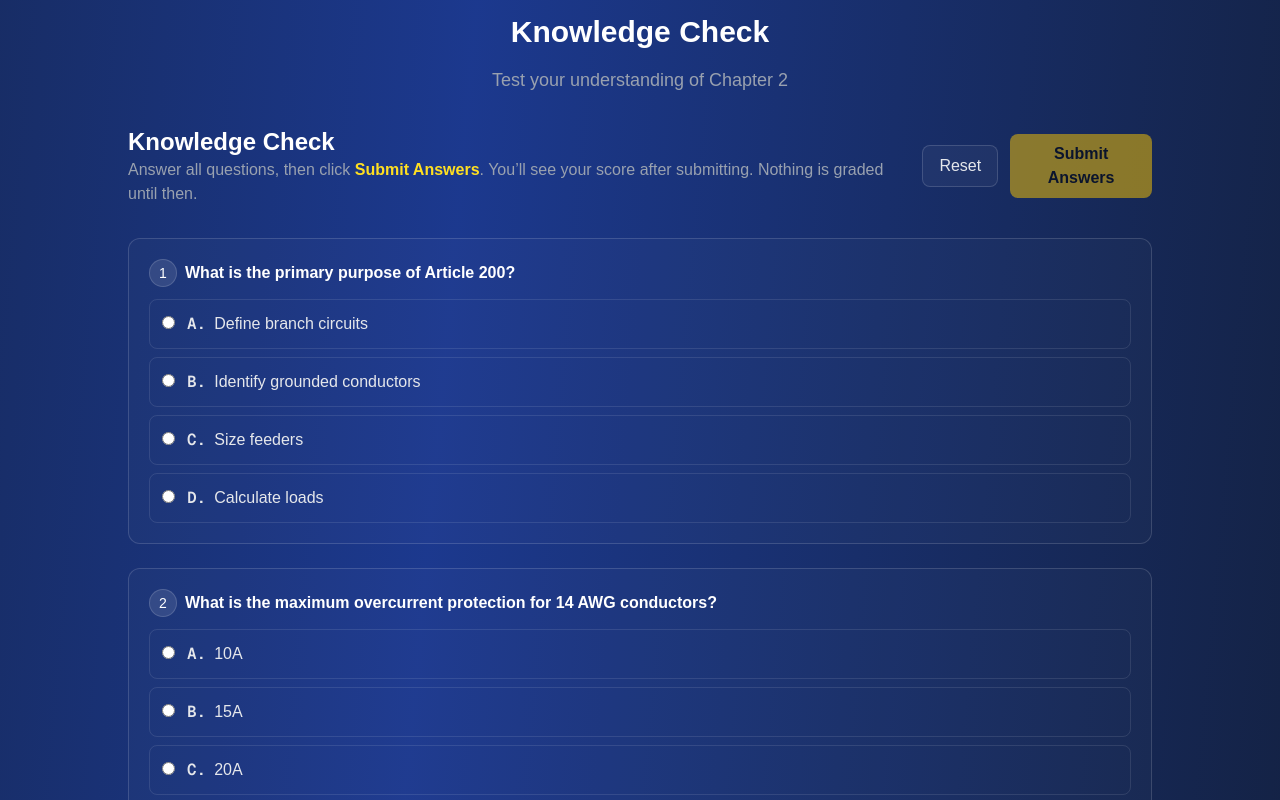
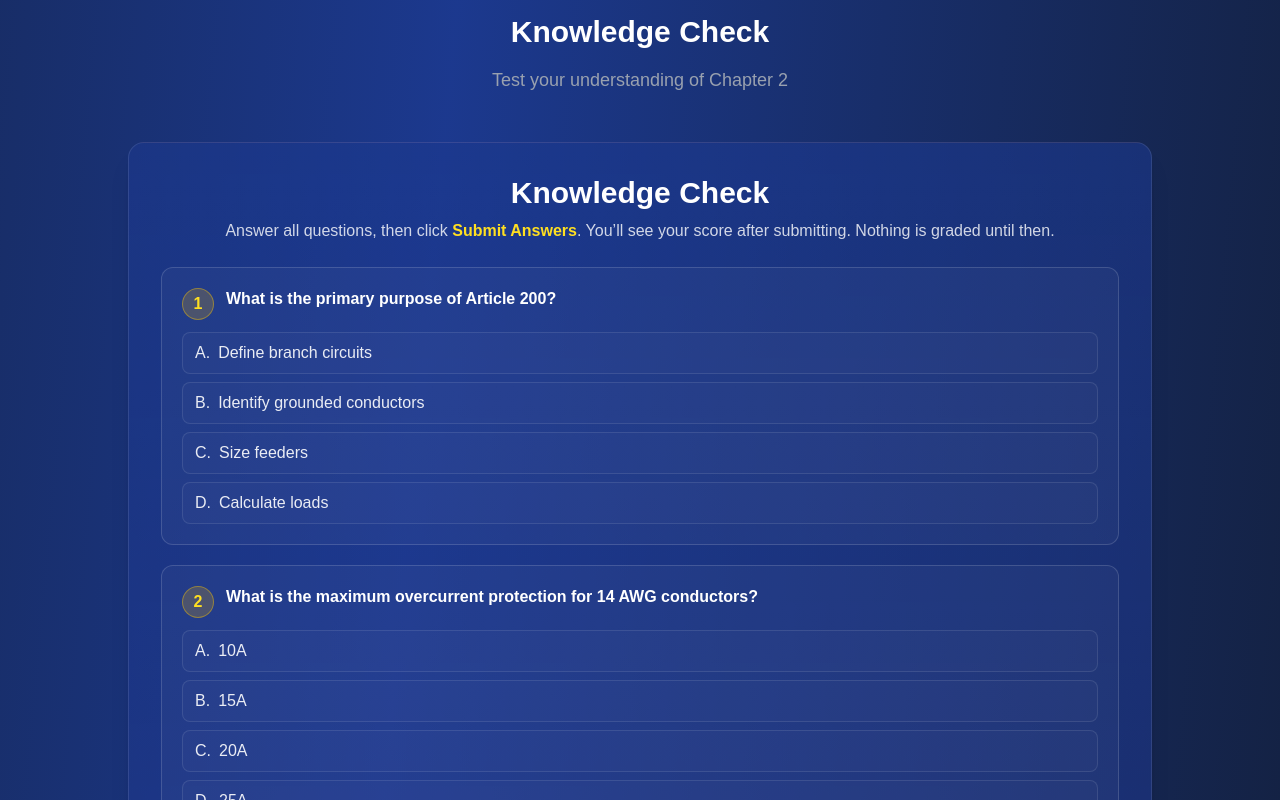
Before and after one commit to tommythorne/ohmwork-guide, a Next.js app: page /modules/module-02 in a window 1280 px wide. Shown: the part 8960-9760 px from the top of the page. Built offline with nearby package versions, Linux system fonts and the light colour scheme.

Commit message:
feat(quiz): move Submit/Reset to bottom only; delay feedback until submit; numbered questions; autosave; pass/fail banner

```diff
--- a/app/components/Quiz.tsx
+++ b/app/components/Quiz.tsx
@@ -6,11 +6,10 @@ import type { QuizChoiceKey, QuizQuestion } from "@/app/types/module";
 
 type Props = {
   questions: QuizQuestion[];
-  storageKeyPrefix?: string; /* default "ohmwork-quiz:" */
+  storageKeyPrefix?: string; // default "ohmwork-quiz:"
 };
 
 const PASS_THRESHOLD = 0.75; // 75%
-
 type AnswersMap = Record<number, QuizChoiceKey | null>;
 
 function pct(n: number, d: number) {
@@ -20,7 +19,10 @@ function pct(n: number, d: number) {
 
 export default function Quiz({ questions, storageKeyPrefix = "ohmwork-quiz:" }: Props) {
   const pathname = usePathname();
-  const storageKey = useMemo(() => `${storageKeyPrefix}${pathname ?? ""}`, [pathname, storageKeyPrefix]);
+  const storageKey = useMemo(
+    () => `${storageKeyPrefix}${pathname ?? ""}`,
+    [pathname, storageKeyPrefix]
+  );
 
   // answers[id] = 'A' | 'B' | 'C' | 'D' | null
   const [answers, setAnswers] = useState<AnswersMap>(() => {
@@ -29,13 +31,12 @@ export default function Quiz({ questions, storageKeyPrefix = "ohmwork-quiz:" }:
       const raw = localStorage.getItem(storageKey);
       if (raw) return JSON.parse(raw) as AnswersMap;
     } catch {}
-    // init with nulls for all
     const init: AnswersMap = {};
     for (const q of questions) init[q.id] = null;
     return init;
   });
 
-  const [submitted, setSubmitted] = useState<boolean>(false);
+  const [submitted, setSubmitted] = useState(false);
   const total = questions.length;
 
   // persist on change
@@ -50,161 +51,161 @@ export default function Quiz({ questions, storageKeyPrefix = "ohmwork-quiz:" }:
     if (!submitted) return { correctCount: 0, percent: 0 };
     let correct = 0;
     for (const q of questions) {
-      const a = answers[q.id];
-      if (a === q.answer) correct++;
+      if (answers[q.id] === q.answer) correct++;
     }
     return { correctCount: correct, percent: pct(correct, total) };
   }, [submitted, answers, questions, total]);
 
-  function onChoose(qid: number, choice: QuizChoiceKey) {
+  function choose(qid: number, choice: QuizChoiceKey) {
     setAnswers((prev) => ({ ...prev, [qid]: choice }));
   }
 
-  function onSubmit(e: React.FormEvent) {
-    e.preventDefault();
-    setSubmitted(true);
+  function resetAll() {
+    const init: AnswersMap = {};
+    for (const q of questions) init[q.id] = null;
+    setAnswers(init);
+    setSubmitted(false);
+    try {
+      localStorage.removeItem(storageKey);
+    } catch {}
   }
 
-  function onReset() {
-    const cleared: AnswersMap = {};
-    for (const q of questions) cleared[q.id] = null;
-    setAnswers(cleared);
-    setSubmitted(false);
+  function onSubmit() {
+    setSubmitted(true);
+    // persist the "submitted" state alongside answers
     try {
-      localStorage.setItem(storageKey, JSON.stringify(cleared));
+      localStorage.setItem(storageKey, JSON.stringify(answers));
     } catch {}
   }
 
   const allAnswered = useMemo(
-    () => questions.every((q) => answers[q.id] !== null),
+    () => questions.every((q) => !!answers[q.id]),
     [questions, answers]
   );
 
   return (
-    <form onSubmit={onSubmit} className="space-y-8">
-      {/* Header / Controls */}
-      <div className="flex flex-col md:flex-row md:items-center md:justify-between gap-4">
-        <div>
-          <h3 className="text-2xl font-bold text-white">Knowledge Check</h3>
-          <p className="text-gray-400">
-            Answer all questions, then click <span className="text-yellow-300 font-semibold">Submit Answers</span>.
+    <section aria-labelledby="quiz-heading" className="mt-12">
+      {/* Header (no buttons at top) */}
+      <div className="rounded-2xl bg-gradient-to-b from-blue-900/60 to-indigo-900/30 border border-white/10 p-6 md:p-8 shadow-xl">
+        <h2 id="quiz-heading" className="text-2xl md:text-3xl font-extrabold text-white text-center">
+          Knowledge Check
+        </h2>
+        <p className="mt-2 text-center text-white/80">
+          Answer all questions, then click <span className="font-semibold text-yellow-300">Submit Answers</span>.
           You’ll see your score after submitting. Nothing is graded until then.
         </p>
+
+        {/* Result banner appears only after submit */}
+        {submitted && (
+          <div
+            className={`mt-6 rounded-xl border p-4 text-center ${
+              percent >= PASS_THRESHOLD * 100
+                ? "bg-emerald-500/10 border-emerald-400/40"
+                : "bg-red-500/10 border-red-400/40"
+            }`}
+            role="status"
+            aria-live="polite"
+          >
+            <p className="text-lg font-semibold text-white">
+              Score: <span className="text-yellow-300">{percent}%</span> ({correctCount}/{total})
+            </p>
+            {percent >= PASS_THRESHOLD * 100 ? (
+              <p className="text-emerald-300 mt-1">Nice work — you passed. 🎉</p>
+            ) : (
+              <p className="text-red-300 mt-1">
+                Score below 75%. Review the material and try again.
+              </p>
+            )}
           </div>
-        <div className="flex items-center gap-3">
-          <button
-            type="button"
-            onClick={onReset}
-            className="px-4 py-2 rounded-lg border border-white/15 bg-white/[0.04] hover:bg-white/[0.08] text-gray-200 transition"
-          >
-            Reset
-          </button>
-          <button
-            type="submit"
-            disabled={!allAnswered}
-            className="px-4 py-2 rounded-lg bg-yellow-400 text-black font-semibold hover:bg-yellow-300 disabled:opacity-50 disabled:cursor-not-allowed transition"
-          >
-            Submit Answers
-          </button>
-        </div>
-      </div>
+        )}
 
         {/* Questions */}
-      <div className="space-y-6">
-        {questions.map((q, idx) => {
-          const selected = answers[q.id];
-          const showResult = submitted; // only after submit
-          const isCorrect = showResult && selected === q.answer;
-          const isIncorrect = showResult && selected !== null && selected !== q.answer;
-
+        <div className="mt-6 space-y-5">
+          {questions.map((q, i) => {
+            const chosen = answers[q.id] ?? null;
+            const showFeedback = submitted; // only after submit
             return (
               <div
                 key={q.id}
-              className={[
-                "rounded-xl border p-5",
-                isCorrect ? "border-green-500/40 bg-green-500/10" : "",
-                isIncorrect ? "border-red-500/40 bg-red-500/10" : "",
-                !showResult ? "border-white/15 bg-white/[0.02]" : "",
-              ].join(" ")}
+                className="rounded-xl border border-white/15 bg-white/[0.03] p-4 md:p-5"
               >
-              <div className="mb-3">
-                <span className="inline-flex items-center justify-center w-7 h-7 rounded-full bg-white/10 border border-white/15 text-sm mr-2">
-                  {idx + 1}
-                </span>
-                <span className="font-semibold text-white">{q.stem}</span>
+                <div className="mb-3 flex items-start gap-3">
+                  <div className="h-8 w-8 shrink-0 rounded-full bg-yellow-500/20 border border-yellow-400/40 flex items-center justify-center text-yellow-300 font-bold">
+                    {i + 1}
+                  </div>
+                  <h3 className="text-white font-semibold leading-snug">{q.stem}</h3>
                 </div>
 
                 <div className="grid gap-2">
                   {q.choices.map((c) => {
-                  const checked = selected === c.key;
-                  // After submit, style the correct choice & the user's selection
-                  const choiceClasses = [
-                    "flex items-start gap-3 rounded-lg border p-3 cursor-pointer transition",
-                    checked ? "border-yellow-400 bg-yellow-400/10" : "border-white/10 hover:border-white/20",
-                  ];
-
-                  // Add grading colors only after submit
-                  if (showResult) {
-                    if (c.key === q.answer) {
-                      choiceClasses.push("border-green-500/60 bg-green-500/10");
-                    } else if (checked && c.key !== q.answer) {
-                      choiceClasses.push("border-red-500/60 bg-red-500/10");
-                    }
-                  }
+                    const isSelected = chosen === c.key;
+                    const isCorrect = c.key === q.answer;
+                    // Only color after submit
+                    const stateClass = showFeedback
+                      ? isCorrect
+                        ? "border-emerald-500/40 bg-emerald-500/10"
+                        : isSelected
+                        ? "border-red-500/40 bg-red-500/10"
+                        : "border-white/10 bg-white/[0.02]"
+                      : isSelected
+                      ? "border-yellow-400/50 bg-yellow-500/10"
+                      : "border-white/10 bg-white/[0.02]";
 
                     return (
-                    <label key={c.key} className={choiceClasses.join(" ")}>
+                      <label
+                        key={c.key}
+                        className={`rounded-lg border px-3 py-2 cursor-pointer transition-colors ${stateClass}`}
+                      >
                         <input
                           type="radio"
                           name={`q-${q.id}`}
                           value={c.key}
-                        checked={checked || false}
-                        onChange={() => onChoose(q.id, c.key)}
-                        className="mt-1"
+                          checked={isSelected || false}
+                          onChange={() => choose(q.id, c.key)}
+                          className="hidden"
+                          aria-label={`Choice ${c.key}`}
                         />
-                      <span className="text-gray-200">
-                        <span className="font-mono font-semibold mr-2">{c.key}.</span>
-                        {c.text}
-                      </span>
+                        <span className="text-white/90 font-medium mr-2">{c.key}.</span>
+                        <span className="text-white/90">{c.text}</span>
                       </label>
                     );
                   })}
                 </div>
 
                 {/* Explanation only after submit */}
-              {showResult && (
-                <div className="mt-3 text-sm text-gray-300">
-                  <span className="font-semibold text-white">Explanation: </span>
-                  {q.why}
-                </div>
+                {showFeedback && (
+                  <p className="mt-3 text-sm text-white/70">
+                    <span className="font-semibold text-white/90">Explanation:</span> {q.why}
+                  </p>
                 )}
               </div>
             );
           })}
         </div>
 
-      {/* Results footer (only after submit) */}
-      {submitted && (
-        <div className="rounded-xl border border-white/15 bg-white/[0.02] p-5">
-          <div className="flex flex-col md:flex-row md:items-center md:justify-between gap-3">
-            <div className="text-gray-200">
-              <span className="font-semibold text-white">Score:</span>{" "}
-              {correctCount} / {total} ({percent}%)
-            </div>
-            <div>
-              {percent >= PASS_THRESHOLD ? (
-                <div className="text-green-400 font-semibold">
-                  Nice work — you passed! 🎉
-                </div>
-              ) : (
-                <div className="text-red-400 font-semibold">
-                  You’re close — review the material and try again. Aim for at least {PASS_THRESHOLD}%.
-                </div>
-              )}
+        {/* Bottom controls ONLY */}
+        <div className="mt-8 flex flex-col sm:flex-row justify-end gap-3">
+          <button
+            type="button"
+            onClick={resetAll}
+            className="px-4 py-2 rounded-lg border border-white/15 bg-white/[0.06] text-white hover:bg-white/[0.1] transition"
+          >
+            Reset
+          </button>
+          <button
+            type="button"
+            onClick={onSubmit}
+            disabled={!allAnswered}
+            className={`px-4 py-2 rounded-lg font-semibold transition ${
+              allAnswered
+                ? "bg-yellow-400 text-black hover:bg-yellow-300"
+                : "bg-yellow-400/40 text-black/60 cursor-not-allowed"
+            }`}
+          >
+            Submit Answers
+          </button>
         </div>
       </div>
-        </div>
-      )}
-    </form>
+    </section>
   );
 }
```
Lines whose indentation alone changed are shown as unchanged.
